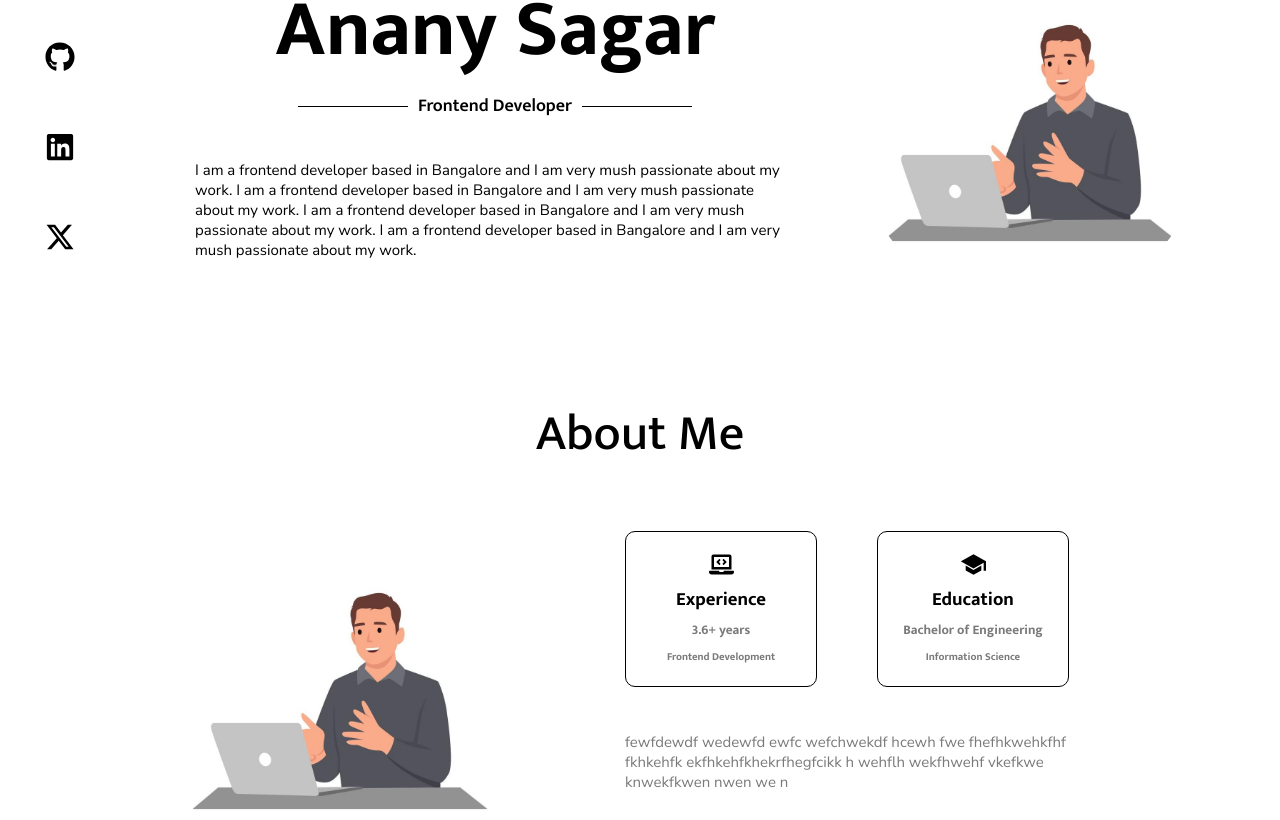
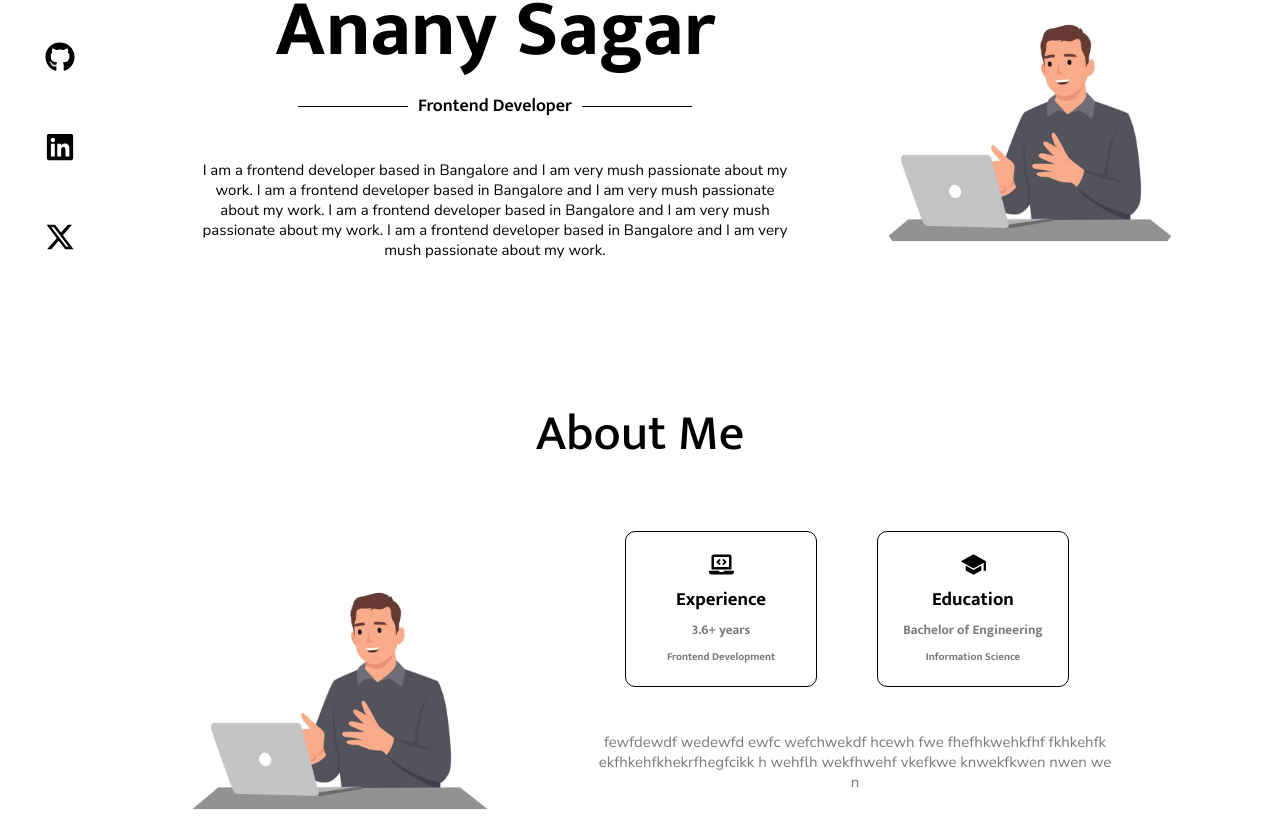
Before and after one commit to ananysagar/portfolio, a React (Create React App) app: page / in a window 1280 px wide. Shown: the part 222-1042 px from the top of the page. Built offline with nearby package versions, Linux system fonts and the light colour scheme.

Commit message:
quick fix

```diff
--- a/src/components/aboutme.css
+++ b/src/components/aboutme.css
@@ -60,13 +60,14 @@
 
 .my-intro {
     display: flex;
-    padding-left: 30px;
+    align-items: center;
 }
 .my-intro, p {
     font-size: 15px;
     font-family: 'Nunito Sans';
     font-weight: 400;
     color: #7a7a7a;
+    text-align: center;
 }
 .cv-btn-wrapper {
     padding-left: 30px;
```
